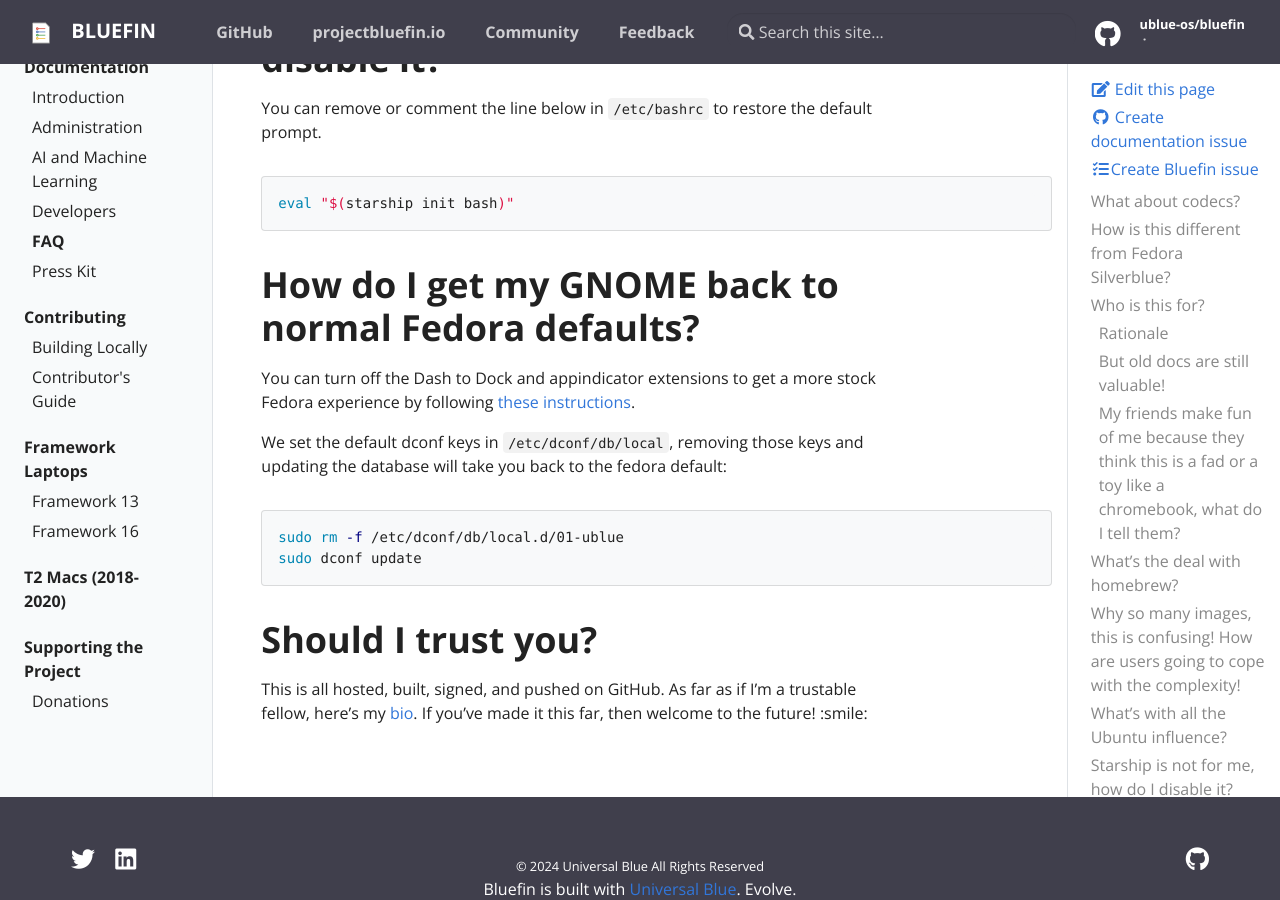
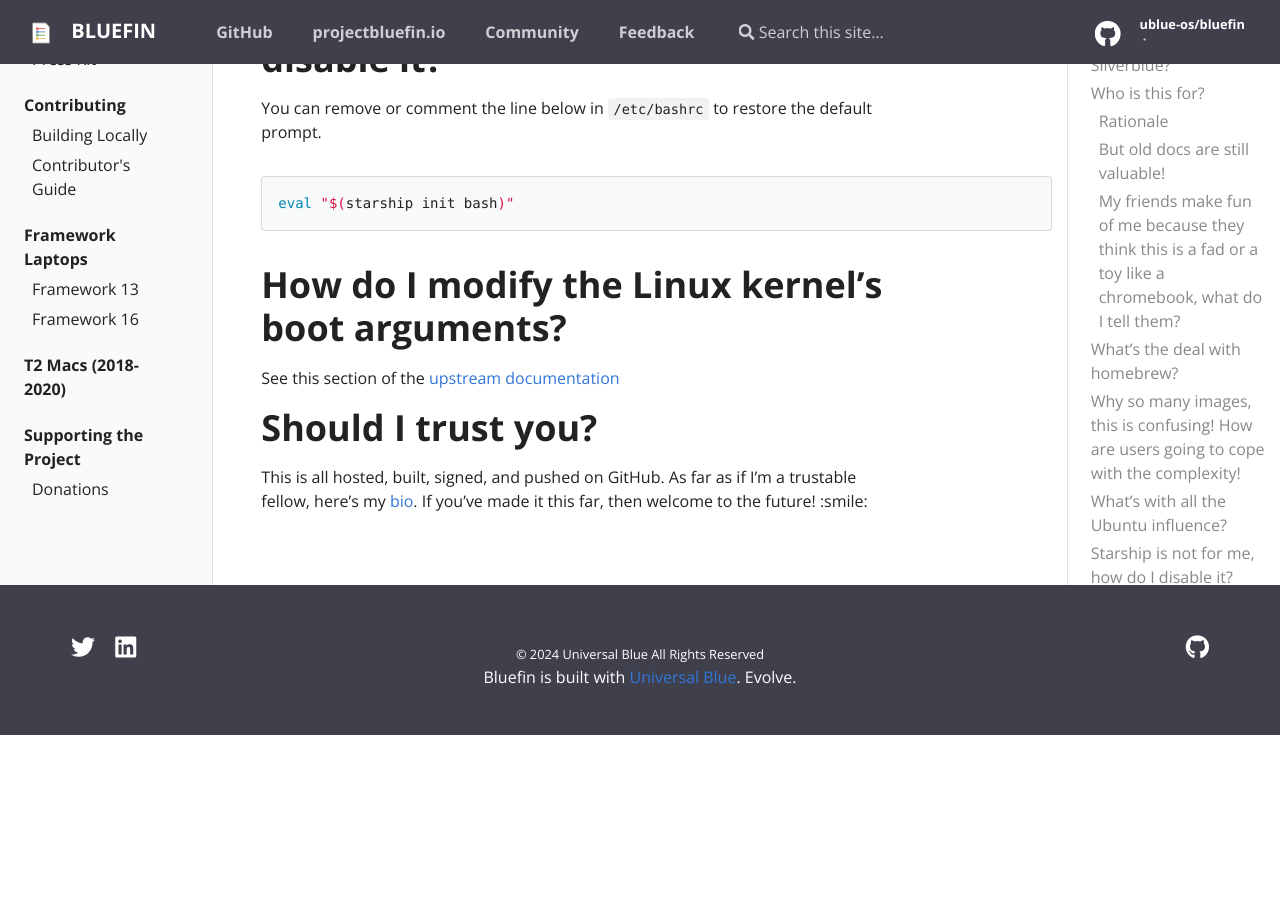
Before and after one commit to ublue-os/bluefin-docs, a Jekyll site: the page built from _docs/FAQ.md, in a window 1280 px wide and 900 px high, scrolled down 3582 px. Built offline with Jekyll 4.4.1, drawn with Linux system fonts in a browser that asks for light colours; after the commit the page ends 4317 px from its top, so only the background shows below that.

Commit message:
Update FAQ.md

````diff
--- a/_docs/FAQ.md
+++ b/_docs/FAQ.md
@@ -71,16 +71,9 @@
 eval "$(starship init bash)"
 ```
 
-# How do I get my GNOME back to normal Fedora defaults?
+# How do I modify the Linux kernel's boot arguments?
 
-You can turn off the Dash to Dock and appindicator extensions to get a more stock Fedora experience by following [these instructions](administration#managing-extensions).
-
-We set the default dconf keys in `/etc/dconf/db/local`, removing those keys and updating the database will take you back to the fedora default:
-
-```bash
-sudo rm -f /etc/dconf/db/local.d/01-ublue
-sudo dconf update
-```
+See this section of the [upstream documentation](https://docs.fedoraproject.org/en-US/fedora-coreos/kernel-args/#_modifying_kernel_arguments_on_existing_systems)
 
 # Should I trust you?
 
````
